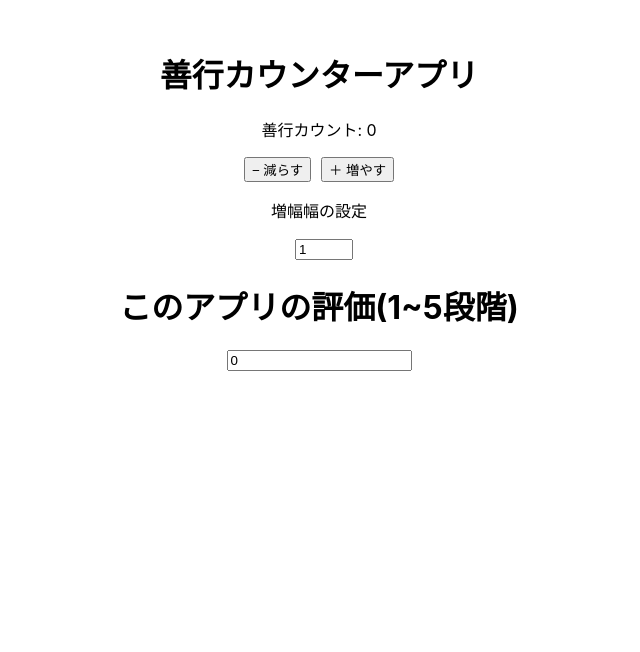
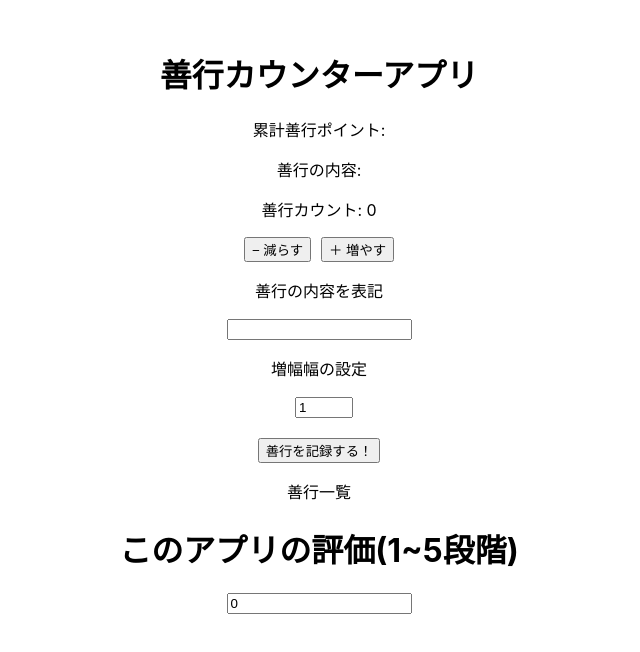
Before and after one commit to KanegonKanegon/my-first-react-app, a React (Create React App) app: page / in a window 1280 px wide. Shown: the top 652 px of the page, without its empty margins (321-961 px from the left). Built offline with nearby package versions, Linux system fonts and the light colour scheme.

Commit message:
善行アプリ開発_善行記録を設定、表示

```diff
--- a/src/App.tsx
+++ b/src/App.tsx
@@ -6,6 +6,29 @@ const App: React.FC = () => {
   const [step, setStep] = useState<number>(1);
   const [countstar, setCountstar] = useState<number>(0);
   const [errorstar, setErrorstar] = useState<string>("");
+  // 善行の内容
+  const [goodeed, setGoodeed] = useState<string>("");
+  // 善行の記録を設定
+  const [deeds, setDeeds] = useState<GoodDeed[]>([]);
+
+  // 善行記録の型を自分で作る
+  type GoodDeed ={
+    content: string;
+    point: number;
+    date: string;
+  };
+
+  const addDeed = () => {
+    const today = new Date().toISOString().split("T")[0];
+    const newdeed: GoodDeed={
+      content: goodeed,
+      point: count,
+      date: today,
+    };
+    setDeeds([...deeds, newdeed]);
+    setGoodeed("");
+    setCount(0);
+  };
 
   // カウントを増やす
   const increment = () => setCount(count + step);
@@ -26,11 +49,20 @@ const App: React.FC = () => {
 
 
   return (
-    <div style={{ textAlign: 'center', marginTop: '50px' }}>
+    <div style={{ textAlign: 'center', marginTop: '50px', paddingBottom: '150px'}}>
       <h1>善行カウンターアプリ</h1>
+      <p>累計善行ポイント: </p>
+      <p>善行の内容: {goodeed}</p>
       <p>善行カウント: {count}</p>
       <button onClick={decrement}>− 減らす</button>
       <button onClick={increment} style={{ marginLeft: '10px' }}>＋ 増やす</button>
+      <div>
+        <p>善行の内容を表記</p>
+        <input
+        type="text"
+        value={goodeed}
+        onChange={(e) => setGoodeed(e.target.value)}></input>
+      </div>
       <div>
         <p>増幅幅の設定</p>
         <input
@@ -41,6 +73,20 @@ const App: React.FC = () => {
         min="1"
         />
       </div>
+      <br></br>
+      <div>
+        <button onClick={addDeed}>善行を記録する！</button>
+      </div>
+      <div>
+        <p>善行一覧</p>
+        {deeds.map((d, i) => (
+          <div key={i} style={{ border: '1px solid #ccc', margin: '10px', padding: '10px'}}>
+            <p>日付: {d.date}</p>
+            <p>内容: {d.content}</p>
+            <p>ポイント: {d.point}</p>
+          </div>
+        ))}
+      </div>
       <div>
         <h1>このアプリの評価(1~5段階)</h1>
         <input
@@ -48,10 +94,13 @@ const App: React.FC = () => {
         value={countstar}
         onChange={(e) => {
           const val=Number(e.target.value)
-          if (!isNaN(val) && val<=5 && val>0) {
+          if (!isNaN(val) && val>0 && val<=5) {
             setErrorstar("");
             setCountstar(val);
-          } else{
+          } else if (val>5) {
+            setErrorstar("気持ちは受け取っとくけどね？");
+            setCountstar(1);
+          } else {
             setErrorstar("正しい数字入れろバーカ");
           }
         }}
```
